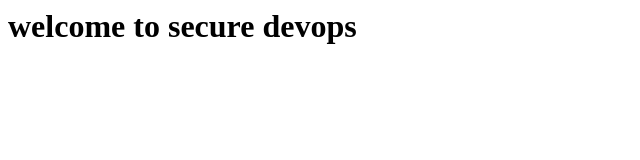
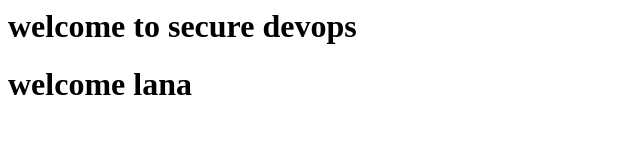
Before and after one commit to lannnn7/testproject, a plain HTML site: page index.html in a window 1280 px wide. Shown: the whole page, without its empty margins (0-640 px from the left). Drawn offline with Linux system fonts and the light colour scheme.

Commit message:
change index file

```diff
--- a/index.html
+++ b/index.html
@@ -1 +1,3 @@
 <h1>welcome to secure devops </h1>
+
+<h1>welcome lana </h1>
```
